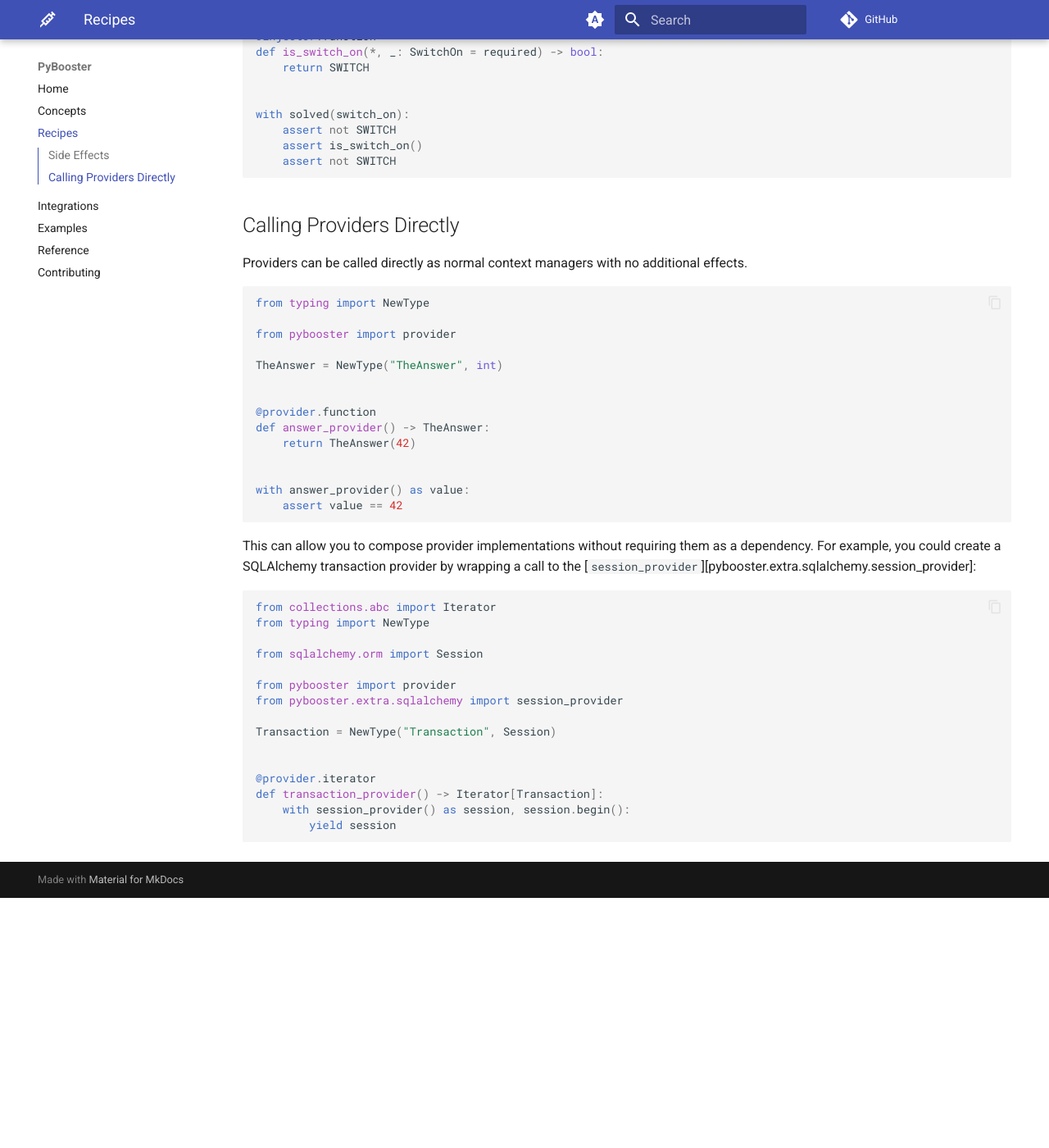
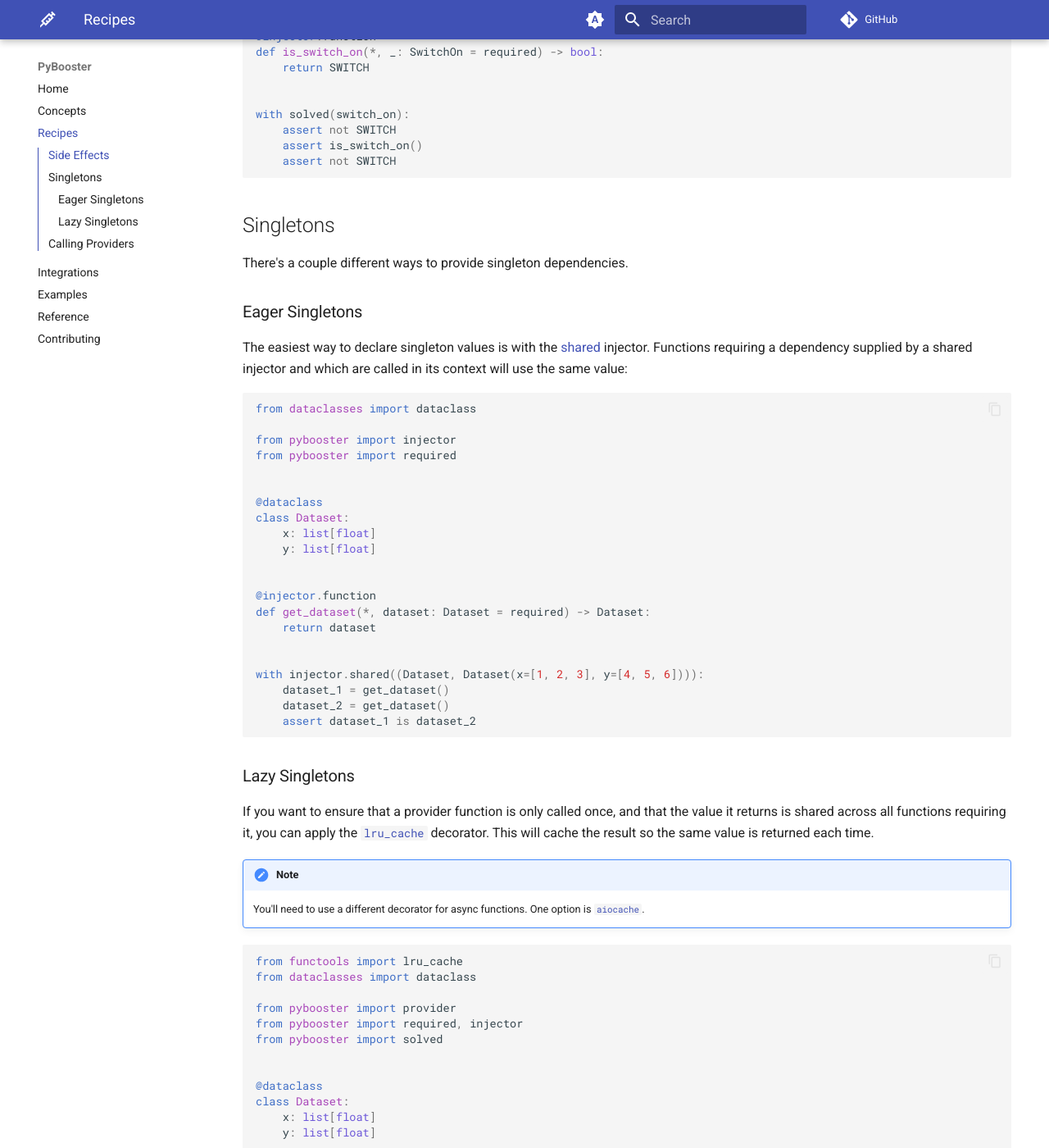
Before and after one commit to rmorshea/pybooster, an MkDocs documentation site: the page built from docs/src/recipes.md, in a window 1280 px wide and 1400 px high, scrolled down 730 px. Shown: the whole window at 82% size. Built offline with MkDocs 1.6.1 and Material for MkDocs 9.7.7, drawn with Linux system fonts in a browser that asks for light colours; comment, search, counter and statistics services are not loaded; before the commit the page ends 1825 px from its top, so only the background shows below that; some of the changed text lies outside the part shown.

Commit message:
more docs

````diff
--- a/docs/mkdocs.yml
+++ b/docs/mkdocs.yml
@@ -52,7 +52,6 @@ plugins:
             show_labels: false
             show_object_full_path: true
             show_root_heading: true
-            show_signature_annotations: true
             show_source: true
             show_submodules: true
             show_symbol_type_heading: true
--- a/docs/src/recipes.md
+++ b/docs/src/recipes.md
@@ -2,7 +2,7 @@
 
 ## Side Effects
 
-To create a provider that does not yield a value but which has side effects create a
+To create a provider that does not yield a value but which has side effects, create a
 subtype of `None` with the `NewType` function from the `typing` module. This new subtype
 can then be used as a [dependency](concepts.md#dependencies).
 
@@ -42,7 +42,92 @@ with solved(switch_on):
     assert not SWITCH
 ```
 
-## Calling Providers Directly
+## Singletons
+
+There's a couple different ways to provide singleton dependencies.
+
+### Eager Singletons
+
+The easiest way to declare singleton values is with the
+[shared](concepts.md#shared-injector) injector. Functions requiring a dependency
+supplied by a shared injector and which are called in its context will use the same
+value:
+
+```python
+from dataclasses import dataclass
+
+from pybooster import injector
+from pybooster import required
+
+
+@dataclass
+class Dataset:
+    x: list[float]
+    y: list[float]
+
+
+@injector.function
+def get_dataset(*, dataset: Dataset = required) -> Dataset:
+    return dataset
+
+
+with injector.shared((Dataset, Dataset(x=[1, 2, 3], y=[4, 5, 6]))):
+    dataset_1 = get_dataset()
+    dataset_2 = get_dataset()
+    assert dataset_1 is dataset_2
+```
+
+### Lazy Singletons
+
+If you want to ensure that a provider function is only called once, and that the value
+it returns is shared across all functions requiring it, you can apply the
+[`lru_cache`](https://docs.python.org/3/library/functools.html#functools.lru_cache)
+decorator. This will cache the result so the same value is returned each time.
+
+!!! note
+
+    You'll need to use a different decorator for async functions. One option
+    is [`aiocache`](https://github.com/aio-libs/aiocache).
+
+```python
+from functools import lru_cache
+from dataclasses import dataclass
+
+from pybooster import provider
+from pybooster import required, injector
+from pybooster import solved
+
+
+@dataclass
+class Dataset:
+    x: list[float]
+    y: list[float]
+
+
+calls = []
+
+@provider.function
+@lru_cache
+def dataset_provider() -> Dataset:
+    calls.append(None)
+    return Dataset(x=[1, 2, 3], y=[4, 5, 6])
+
+
+@injector.function
+def get_dataset(*, dataset: Dataset = required) -> Dataset:
+    return dataset
+
+
+with solved(dataset_provider):
+    assert not calls
+    dataset_1 = get_dataset()
+    assert len(calls) == 1
+    dataset_2 = get_dataset()
+    assert len(calls) == 1
+    assert dataset_1 is dataset_2
+```
+
+## Calling Providers
 
 Providers can be called directly as normal context managers with no additional effects.
 
@@ -63,7 +148,7 @@ with answer_provider() as value:
     assert value == 42
 ```
 
-This can allow you to compose provider implementations without requiring them as a
+This makes it possible to compose provider implementations without requiring them as a
 dependency. For example, you could create a SQLAlchemy transaction provider by wrapping
 a call to the [`session_provider`][pybooster.extra.sqlalchemy.session_provider]:
 
````
Also changed, not shown: docs/src/concepts.md (+15 -35 lines), docs/src/conduct.md (+20 -21 lines), docs/src/examples.md (+2 -5 lines), 3 other files.
